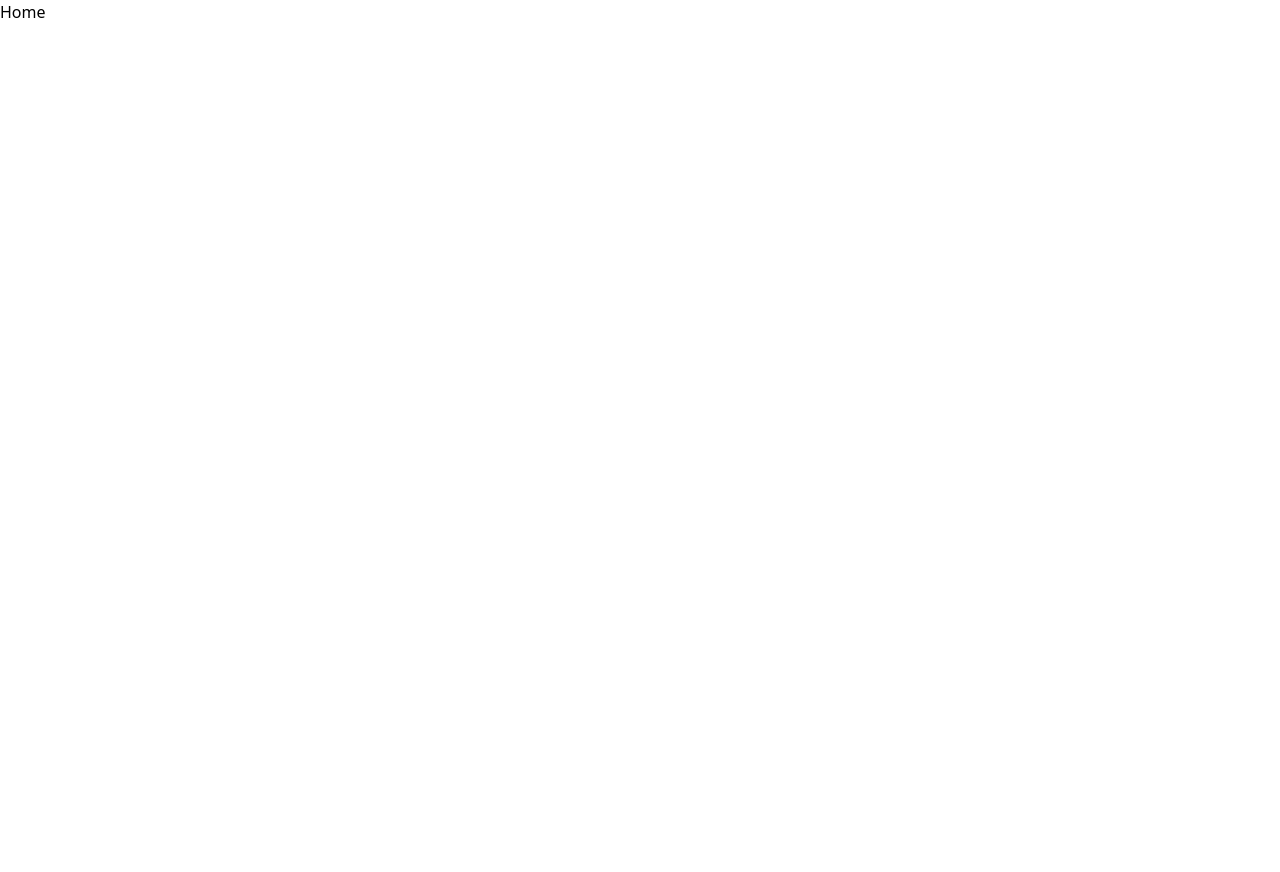
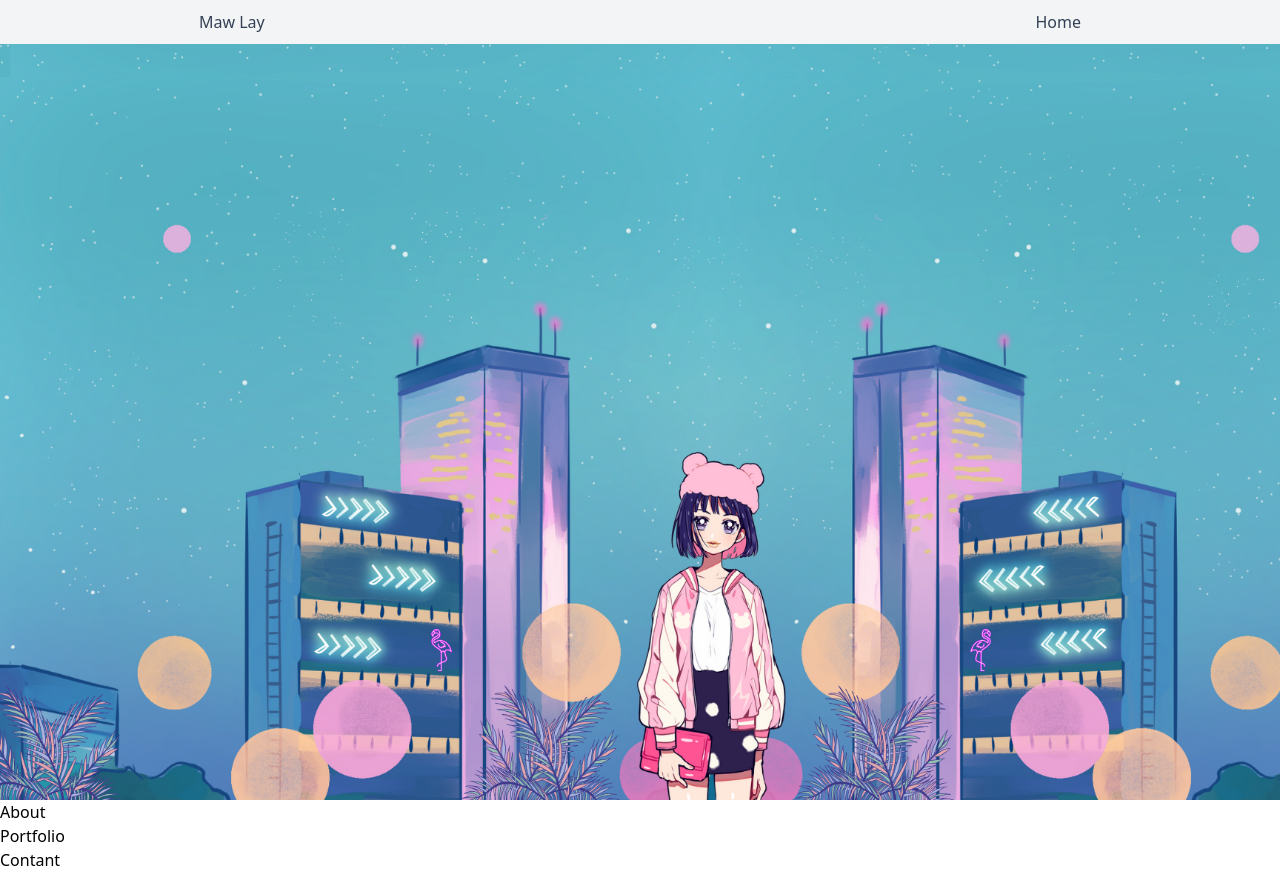
Before and after one commit to khaingzarnimaw/mawlay-portfolio, a React (Vite) app: page / in a window 1280 px wide. Before the commit the page ends 800 px from the top, so only its background shows below. Built offline with nearby package versions, Linux system fonts and the light colour scheme.

Commit message:
fixed & flex

```diff
--- a/src/App.css
+++ b/src/App.css
@@ -1,3 +1,9 @@
 @tailwind base;
 @tailwind components;
 @tailwind utilities;
+
+
+#top{
+    background-image: url("./assets/img/top.png");
+    background-size:cover;
+}
--- a/src/App.jsx
+++ b/src/App.jsx
@@ -1,6 +1,7 @@
 import { BrowserRouter, Route, Routes } from "react-router-dom";
 import "./App.css";
 import Home from "./pages/Home";
+import Test from "./pages/Test";
 
 function App() {
   return (
@@ -8,6 +9,7 @@ function App() {
       <BrowserRouter>
         <Routes>
           <Route path="/" element={<Home />} />
+          <Route path="/test" element={<Test/>}/>
         </Routes>
       </BrowserRouter>
     </>
--- /dev/null
+++ b/src/components/About.jsx
@@ -0,0 +1,13 @@
+import React from 'react'
+
+const About = () => {
+  return (
+    <div className=''>
+      About
+      <div className=''></div>
+      <div className=''></div>
+    </div>
+  )
+}
+
+export default About
--- /dev/null
+++ b/src/components/Contant.jsx
@@ -0,0 +1,11 @@
+import React from 'react'
+
+const Contant = () => {
+  return (
+    <div>
+      Contant
+    </div>
+  )
+}
+
+export default Contant
--- /dev/null
+++ b/src/components/NavBar.jsx
@@ -0,0 +1,24 @@
+import React from 'react'
+
+const NavBar = () => {
+  return (
+    <>
+      <nav className="w-full bg-gray-100 text-slate-700 p-[10px] fixed" >
+        <ul className="w-[70%] mx-auto flex justify-between">
+          <li className="">
+             <a href='' className=''>
+              Maw Lay
+             </a>
+          </li>
+          <li className="">
+             <a href='' className=''>
+              Home
+             </a>
+          </li>
+        </ul>
+      </nav>
+    </>
+  )
+}
+
+export default NavBar
--- /dev/null
+++ b/src/components/Portfolio.jsx
@@ -0,0 +1,11 @@
+import React from 'react'
+
+const Portfolio = () => {
+  return (
+    <div>
+      Portfolio
+    </div>
+  )
+}
+
+export default Portfolio
--- /dev/null
+++ b/src/components/Top.jsx
@@ -0,0 +1,12 @@
+import React from 'react'
+import Topimage from '../assets/img/top.png'
+
+const Top = () => {
+  return (
+    // <div className='h-screen'  style={{background:`url(${Topimage})`}} >
+      <div className='h-screen' id='top'>
+      </div>
+  )
+}
+
+export default Top
--- a/src/pages/Home.jsx
+++ b/src/pages/Home.jsx
@@ -1,10 +1,20 @@
-
+import About from "../components/About"
+import Contant from "../components/Contant"
+import NavBar from "../components/NavBar"
+import Portfolio from "../components/Portfolio"
+import Top from "../components/Top"
 
 const Home = () => {
   return (
-    <div>
-      Home
-    </div>
+    <>
+      {/* Home အရင်ဆုံးပေါ်အောင်လုပ် */}
+      <NavBar/>
+      <Top/>
+      <About/>
+      <Portfolio/>
+      <Contant/>
+
+    </>
   )
 }
 
--- /dev/null
+++ b/src/pages/Test.jsx
@@ -0,0 +1,12 @@
+import React from 'react'
+
+const Test = () => {
+  return (
+    <div className=' bg-violet-100 h-screen flex justify-around items-end'>
+    <div className='w-full h-full bg-blue-500 basis-1/3'></div>
+    <div className='w-[100%] h-[100%] bg-yellow-500 basis-2/3'></div>
+    </div>
+  )
+}
+
+export default Test
```
Also changed, not shown: src/assets/img/top.png (added).
